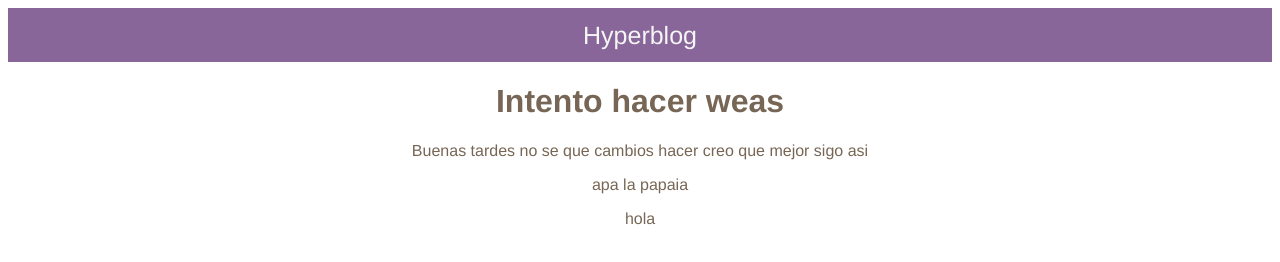
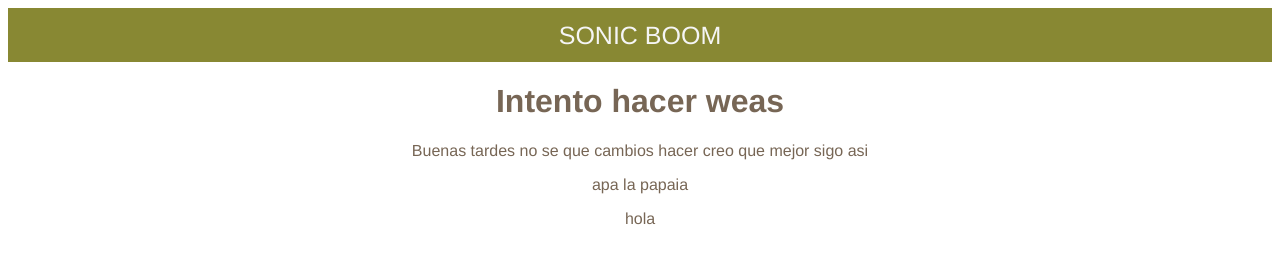
Before and after one commit to BrunoMantovan/ploktor.github.io, a plain HTML site: page index.html in a window 1280 px wide. Drawn offline with Linux system fonts and the light colour scheme.

Commit message:
cambio de color de fonto y contenido de la cabecera pero en main branch

```diff
--- a/estilos.css
+++ b/estilos.css
@@ -6,7 +6,7 @@ font-size: 16px;
 }
 
 #cabecera{
-    background-color: #869;
+    background-color: #883;
     font-size: 25px;
     margin: 0;
     padding: 0.5em;
--- a/index.html
+++ b/index.html
@@ -9,7 +9,7 @@
 </head>
 <body>
     <div id="cabecera">
-        Hyperblog
+        SONIC BOOM
     </div>
     <h1>Intento hacer weas</h1>
     <p>
```
